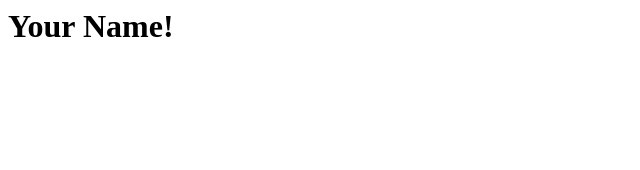
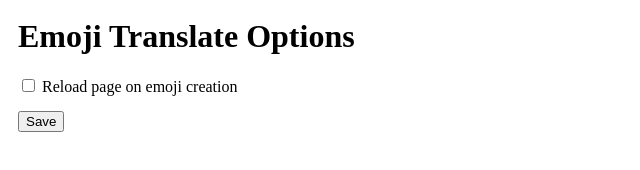
Before and after one commit to fusecodecamp2017/EmojiTranslate, a browser extension: page options.html in a window 1280 px wide. Shown: the whole page, without its empty margins (0-640 px from the left). Drawn offline with Linux system fonts and the light colour scheme.

Commit message:
Changed the options page to have a title, a checkbox for configuring if the current tab is refreshed when an emoji is created/deleted, and a save button at the bottom

```diff
--- /dev/null
+++ b/options.css
@@ -0,0 +1,7 @@
+body {
+    padding: 10px 10px;
+}
+
+#saveButton {
+    margin: 15px 0 15px 0;
+}
--- a/options.html
+++ b/options.html
@@ -1,7 +1,10 @@
-<html>
 <head>
+    <link rel="stylesheet" href="options.css">
 </head>
 <body>
-    <h1>Your Name!</h1>
+<h1>Emoji Translate Options</h1>
+<input type="checkbox" />&nbsp;Reload page on emoji creation
+<br />
+<button id="saveButton">Save</button>
 </body>
 </html>
```
